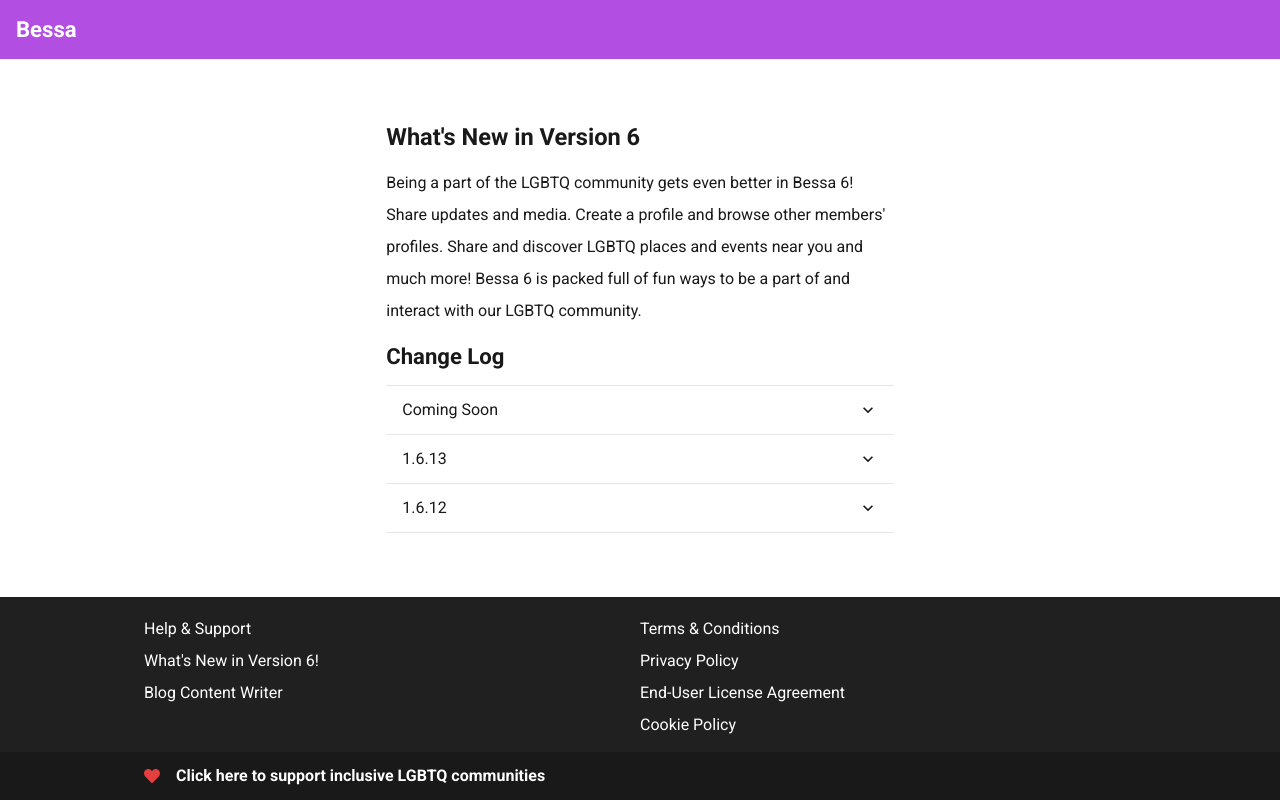
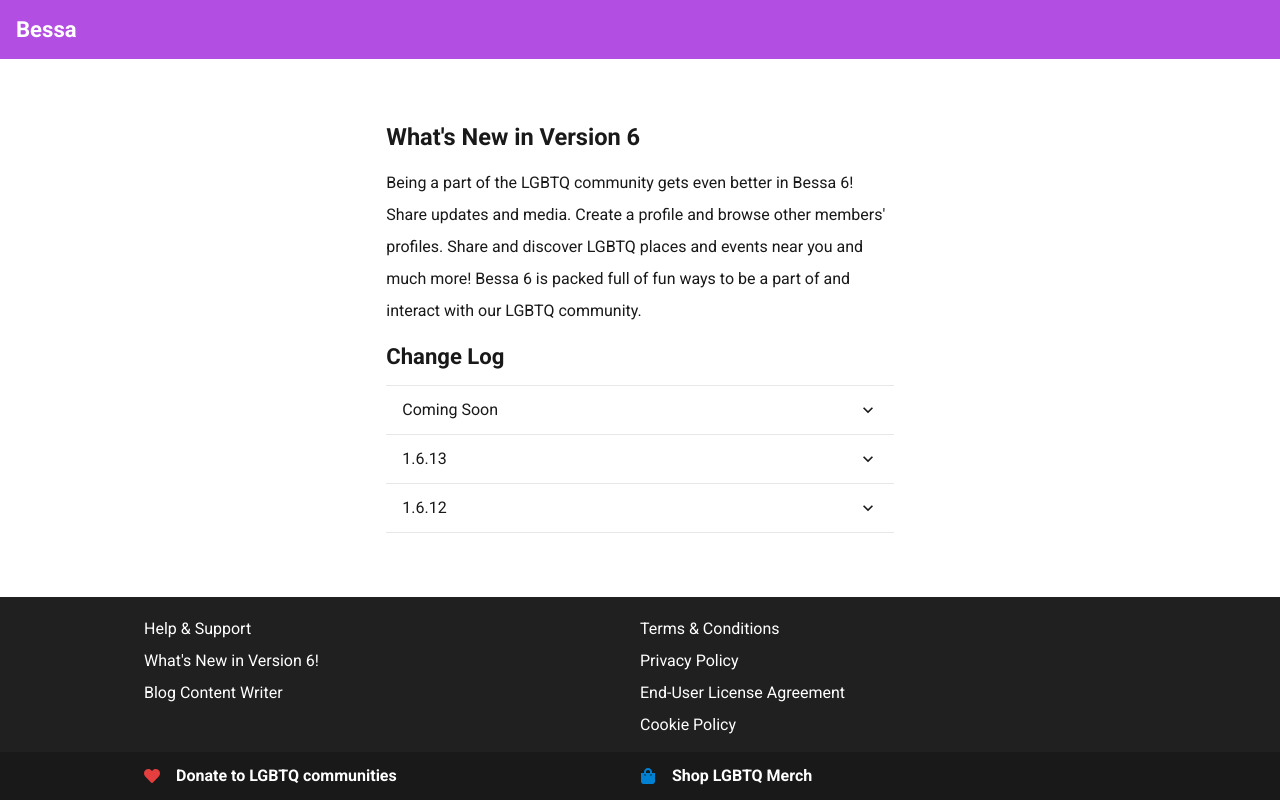
Before and after one commit to bessaapps/bessa-website, a Next.js app: page /whats-new in a window 1280 px wide. Built offline with nearby package versions, Linux system fonts and the light colour scheme.

Commit message:
Think twice, code once.

```diff
--- a/app/layout.js
+++ b/app/layout.js
@@ -1,9 +1,17 @@
-import { Container, Flex, Grid, GridItem, Link, Text } from "@chakra-ui/react";
+import {
+  Container,
+  Flex,
+  Grid,
+  GridItem,
+  Link,
+  SimpleGrid,
+  Text
+} from "@chakra-ui/react";
 import Top from "@/components/navigation/Top";
 import Providers from "@/app/providers";
 import Footer from "@/components/navigation/Footer";
 import { GoogleAnalytics, GoogleTagManager } from "@next/third-parties/google";
-import { FaHeart } from "react-icons/fa";
+import { FaHeart, FaShoppingBag } from "react-icons/fa";
 import { description, title, url } from "@/utils/constants";
 import Script from "next/script";
 
@@ -61,14 +69,36 @@ export default function RootLayout({ children }) {
             </GridItem>
             <GridItem area={"footer"} bg={"gray.900"}>
               <Container maxW={"container.lg"} py={2}>
+                <SimpleGrid columns={[1, 2]}>
+                  <GridItem>
                     <Flex alignItems={"center"} gap={4}>
                       <FaHeart color={"var(--chakra-colors-red-500)"} />
                       <Text color={"white"} fontWeight={"bold"}>
-                    <Link href={"https://gofund.me/4a63173e"} target={"_blank"}>
-                      Click here to support inclusive LGBTQ communities
+                        <Link
+                          href={"https://gofund.me/4a63173e"}
+                          target={"_blank"}
+                        >
+                          Donate to LGBTQ communities
                         </Link>
                       </Text>
                     </Flex>
+                  </GridItem>
+                  <GridItem>
+                    <Flex alignItems={"center"} gap={4}>
+                      <FaShoppingBag
+                        color={"var(--chakra-colors-secondary-500)"}
+                      />
+                      <Text color={"white"} fontWeight={"bold"}>
+                        <Link
+                          href={"https://society6.com/getbessa"}
+                          target={"_blank"}
+                        >
+                          Shop LGBTQ Merch
+                        </Link>
+                      </Text>
+                    </Flex>
+                  </GridItem>
+                </SimpleGrid>
               </Container>
             </GridItem>
           </Grid>
--- a/utils/chakra.js
+++ b/utils/chakra.js
@@ -32,6 +32,18 @@ const theme = extendTheme({
       700: "#7d2ea3",
       800: "#6a278a",
       900: "#4d1c64"
+    },
+    secondary: {
+      50: "#f0f9fe",
+      100: "#c1e5fc",
+      200: "#87cefa",
+      300: "#3baef7",
+      400: "#099af4",
+      500: "#0081d2",
+      600: "#006db2",
+      700: "#00588f",
+      800: "#004a79",
+      900: "#003658"
     }
   },
   styles: {
```
Lines whose indentation alone changed are shown as unchanged.
